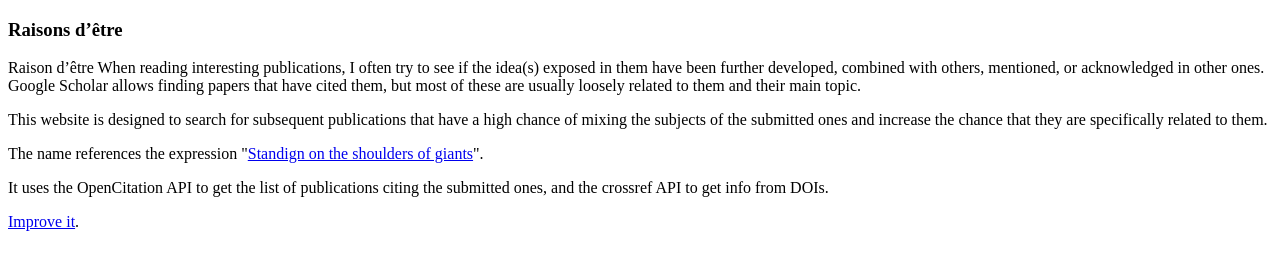
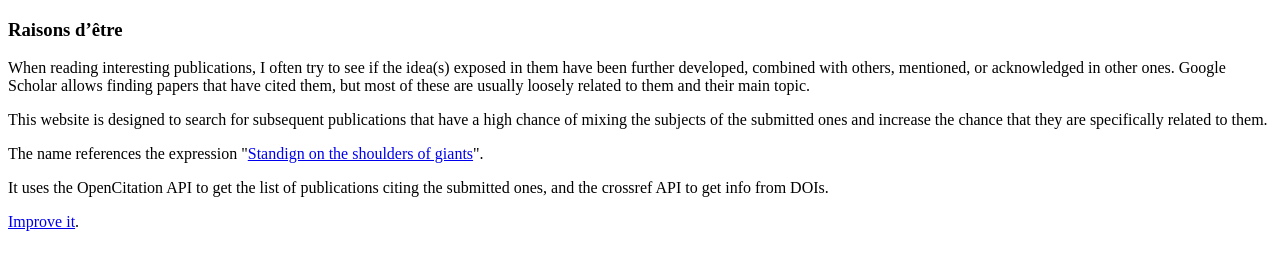
Before and after one commit to Consistos/On-the-cites-of, a plain HTML site: page raisondetre.html in a window 1280 px wide. Drawn offline with Linux system fonts and the light colour scheme.

Commit message:
Update style

```diff
--- a/raisondetre.html
+++ b/raisondetre.html
@@ -6,9 +6,7 @@
 </head>
 <body>
 <h3>Raisons d’être</h3>
-
-<p>Raison d’être
-When reading interesting publications, I often try to see if the idea(s) exposed in them have been further developed, combined with others, mentioned, or acknowledged in other ones. Google Scholar allows finding papers that have cited them, but most of these are usually loosely related to them and their main topic.</p>
+<p>When reading interesting publications, I often try to see if the idea(s) exposed in them have been further developed, combined with others, mentioned, or acknowledged in other ones. Google Scholar allows finding papers that have cited them, but most of these are usually loosely related to them and their main topic.</p>
 
 <p>This website is designed to search for subsequent publications that have a high chance of mixing the subjects of the submitted ones and increase the chance that they are specifically related to them.</p>
 
```
